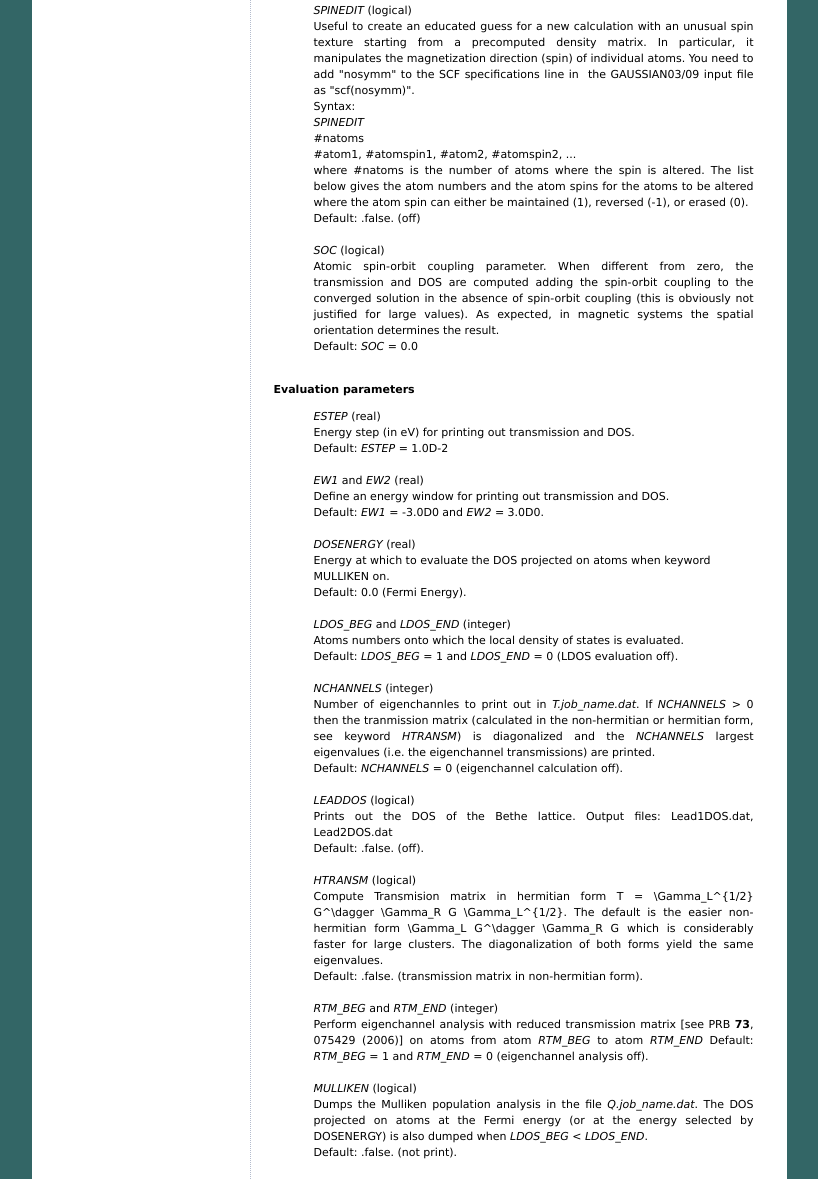
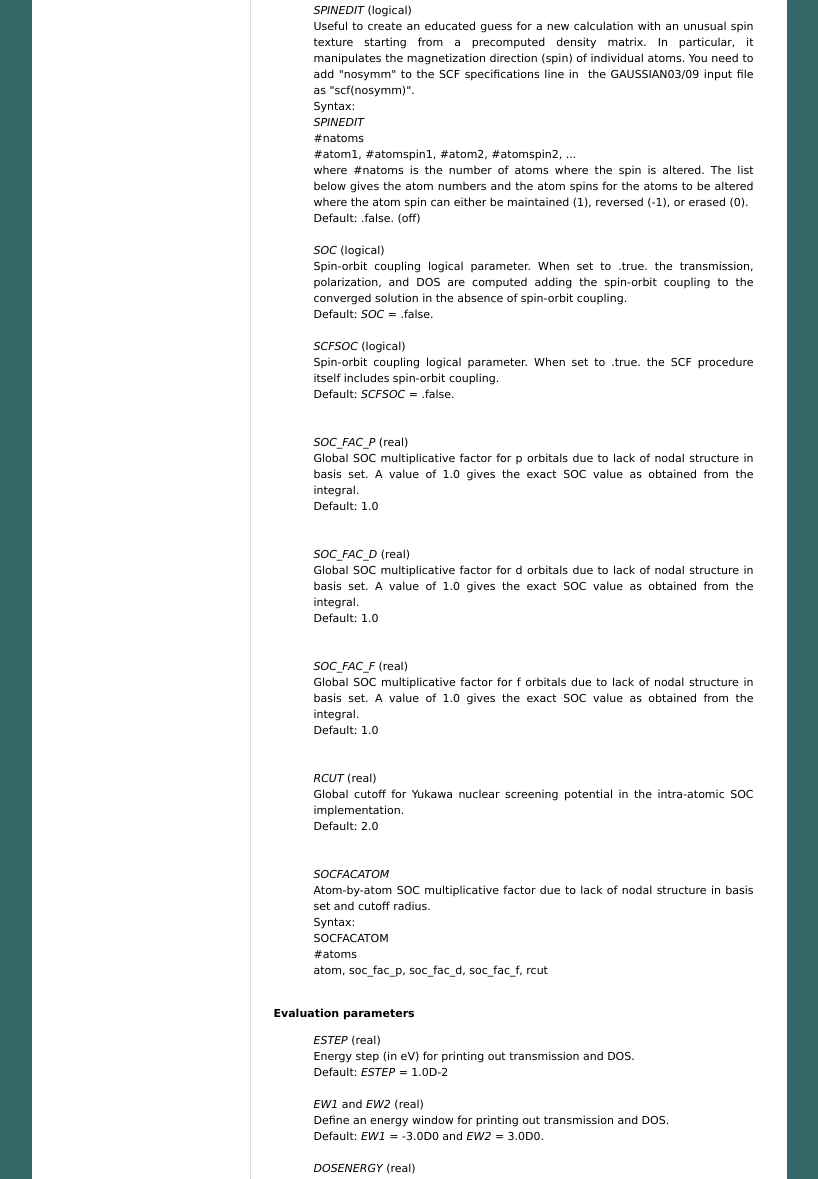
Before and after one commit to juanjosepalacios/ANT.Gaussian, a plain HTML site: page doc/manual_3_g03.html in a window 1280 px wide. Shown: the part 3760-4939 px from the top of the page, without its empty margins (231-1049 px from the left). Drawn offline with Linux system fonts and the light colour scheme; files whose address does not match are found by name.

Commit message:
Update manual_3_g03.html

```diff
--- a/doc/manual_3_g03.html
+++ b/doc/manual_3_g03.html
@@ -397,15 +397,67 @@ Default: .false. (off) <br>
   </li>
 <br>
   <li><em>SOC</em> (logical)<br>
-    <div style="text-align: justify;"> Atomic spin-orbit coupling parameter. When
-different from zero, the transmission and DOS are computed adding the spin-orbit coupling to
-the converged solution in the absence of spin-orbit coupling (this is obviously not justified for large
-values). As expected, in magnetic systems the spatial orientation determines the result.
+    <div style="text-align: justify;"> Spin-orbit coupling logical parameter. When set to .true. the transmission, polarization, and DOS are computed adding the spin-orbit coupling to
+the converged solution in the absence of spin-orbit coupling.
 <br>
     </div>
-Default: <em>SOC</em> = 0.0<br>
+Default: <em>SOC</em> = .false.<br>
   </li>
   <br>
+  <li><em>SCFSOC</em> (logical)<br>
+    <div style="text-align: justify;"> Spin-orbit coupling logical parameter. When set to .true. the SCF procedure itself includes spin-orbit coupling.
+<br>
+    </div>
+Default: <em>SCFSOC</em> = .false.<br>
+  </li>
+  <br>
+   </li>
+  <br>
+  <li><em>SOC_FAC_P</em> (real)<br>
+    <div style="text-align: justify;"> Global SOC multiplicative factor for p orbitals due to lack of nodal structure in basis set. A value of 1.0 gives the exact SOC value as obtained from the integral.
+<br>
+    </div>
+Default: 1.0 <br>
+  </li>
+  <br>
+   </li>
+  <br>
+  <li><em>SOC_FAC_D</em> (real)<br>
+    <div style="text-align: justify;"> Global SOC multiplicative factor for d orbitals due to lack of nodal structure in basis set. A value of 1.0 gives the exact SOC value as obtained from the integral.
+<br>
+    </div>
+Default: 1.0 <br>
+  </li>
+  <br>
+   </li>
+  <br>
+  <li><em>SOC_FAC_F</em> (real)<br>
+    <div style="text-align: justify;"> Global SOC multiplicative factor for f orbitals due to lack of nodal structure in basis set. A value of 1.0 gives the exact SOC value as obtained from the integral.
+<br>
+    </div>
+Default:  1.0 <br>
+  </li>
+  <br>
+   </li>
+  <br>
+  <li><em>RCUT</em> (real)<br>
+    <div style="text-align: justify;"> Global cutoff for Yukawa nuclear screening potential in the intra-atomic SOC implementation.
+<br>
+    </div>
+Default:  2.0 <br>
+  </li>
+  <br>
+   </li>
+  <br>
+  <li><em>SOCFACATOM</em>  <br><div style="text-align: justify;"> Atom-by-atom SOC multiplicative factor due to lack of nodal structure in basis set and cutoff radius.
+<br>
+    </div>
+    Syntax:  <br>
+    SOCFACATOM <br>
+    #atoms <br>
+    atom, soc_fac_p, soc_fac_d, soc_fac_f, rcut
+     </li>
+   <br>
 
 </ol>
 <strong>Evaluation parameters</strong>
```
